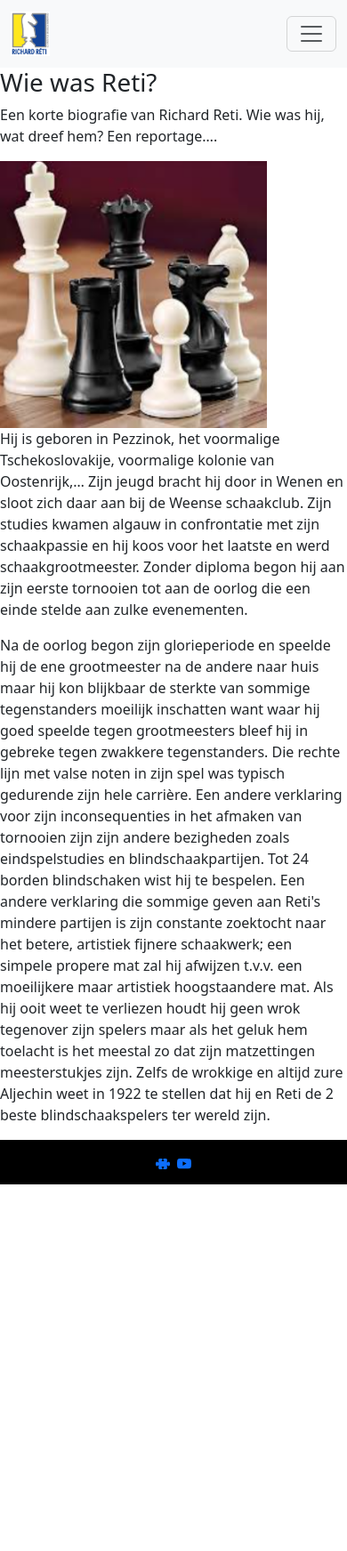
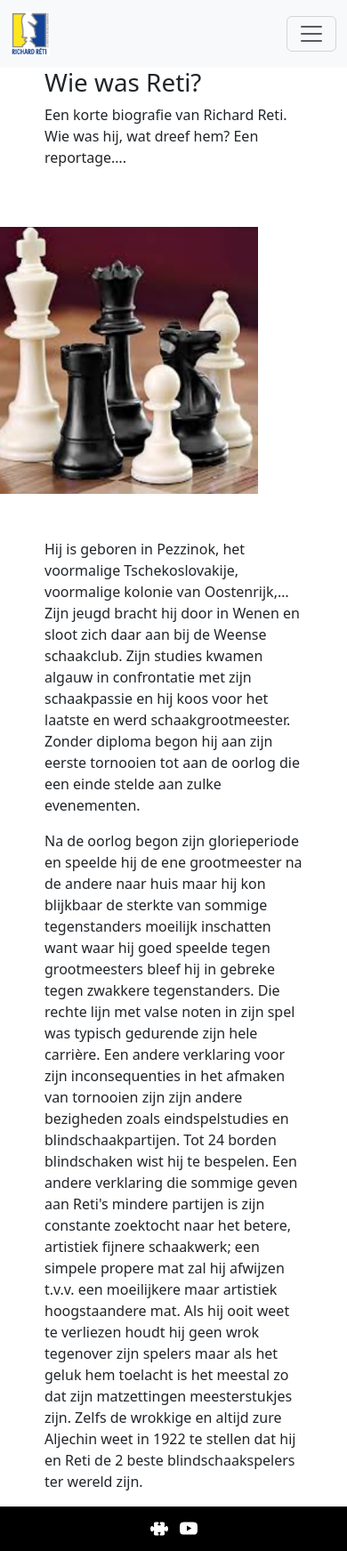
Before and after one commit to Justin0ks/website, a plain HTML site: page Labo Bootstrap/about.html in a window 390 px wide. Shown: the whole page at 89% size. Before the commit the page ends 1331 px from the top, so only its background shows below. Drawn offline with nearby package versions, Linux system fonts and the light colour scheme.

Commit message:
Update stylesheet.css

```diff
--- a/Labo Bootstrap/stylesheet.css
+++ b/Labo Bootstrap/stylesheet.css
@@ -14,7 +14,10 @@ header{
     .kleur-bedekking{
         min-height: 50vh;
     }
-
+    .chessabout{
+        float: none;
+        margin: 50px;
+    }
 }
 
 html,body{
@@ -30,15 +33,20 @@ main{
     flex: 1;
 }
 
-.p{
-
+h3{
+    text-align: center;
+    margin-top: 30px;
+    margin-bottom: 30px;
 }
 
 footer{
     background-color: black;
-color: white;
+    color: white;
     text-align: center;
     height: 50px;
+    width: 100%;
+    position: relative;
+    bottom: 0%;
 }
 .color-footer{
     height: 50px;
@@ -48,3 +56,35 @@ color: white;
 h4{
     color: black;
 }
+.chessabout{
+    float: right;
+    margin-left: 15px;
+}
+.lorem{
+    margin-left: 50px;
+    margin-right: 50px;
+}
+.card{
+    margin: 10px;
+}
+.port{
+    margin-top: 50px;
+    text-align: center;
+}
+.bibi-puzzle-fill{
+    color: white;
+    margin: 5px;
+    height: 20px;
+    width: 20px;
+}
+.bibi-youtube{
+    color: white;
+    margin: 5px;
+    height: 20px;
+    width: 20px;
+}
+
+.richard{
+    position: relative;
+    margin-left: 75%;
+}
```
